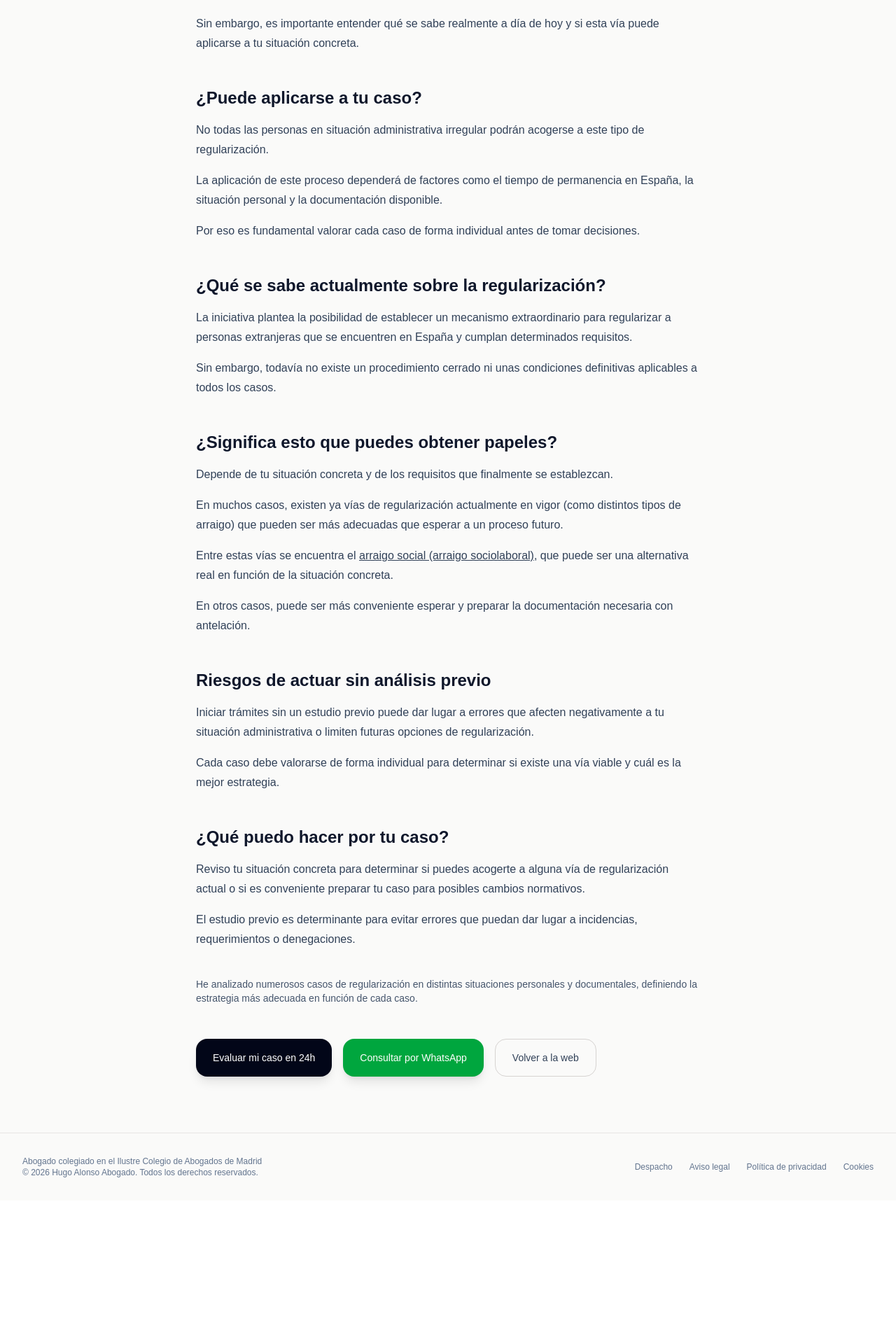
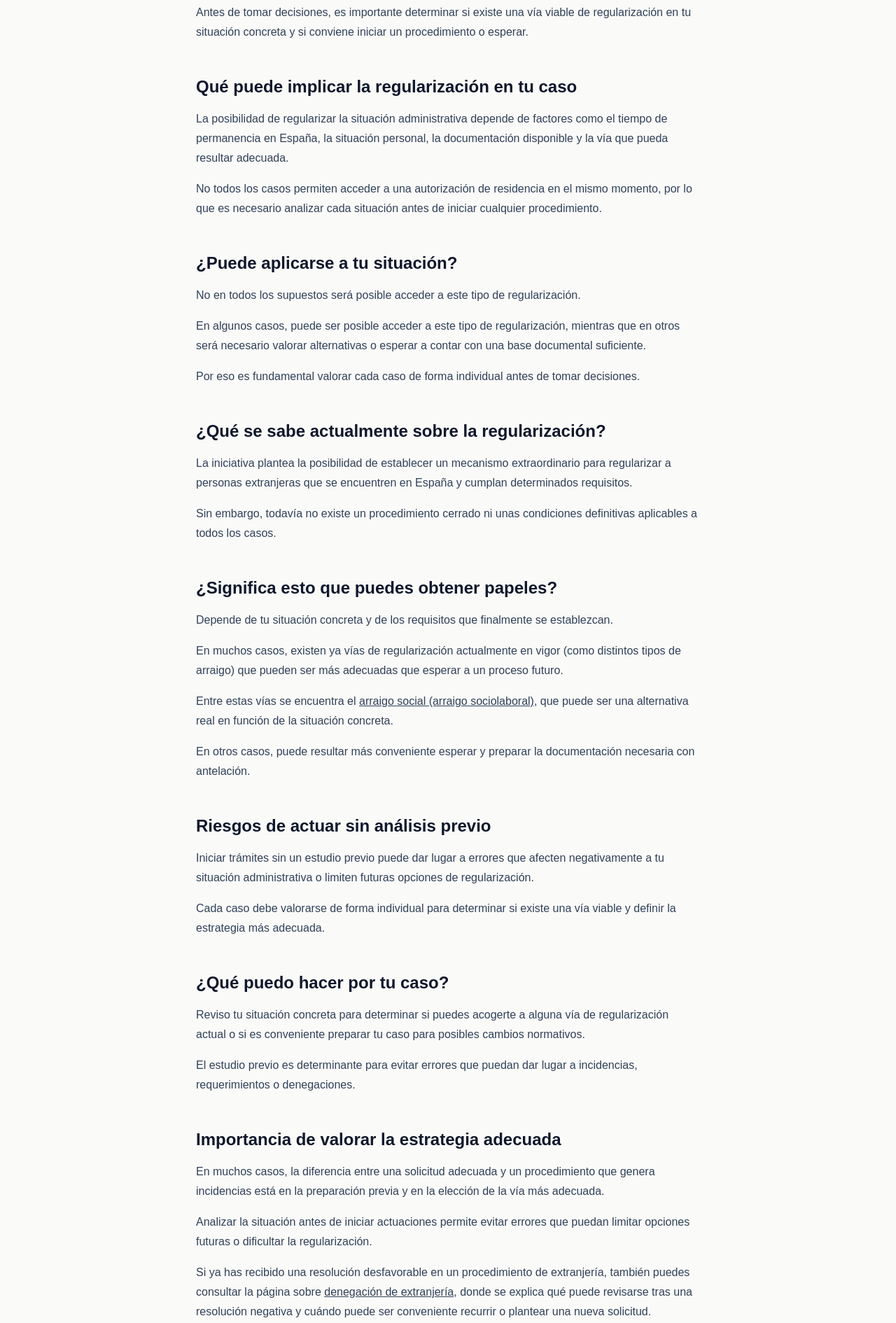
Before and after one commit to HugoAG73/hugo-alonso-web, a Next.js app: page /regularizacion-espana in a window 1280 px wide. Shown: the part 370-2260 px from the top of the page at 70% size. Before the commit the page ends 2085 px from the top, so only its background shows below. Built offline with nearby package versions, Linux system fonts and the light colour scheme.

Commit message:
Ajustes finales completos para 10

```diff
--- a/app/arraigo-social/page.tsx
+++ b/app/arraigo-social/page.tsx
@@ -104,9 +104,9 @@ export default function ArraigoSocialPage() {
 
         <p className="mt-4 text-base leading-7 text-slate-700">
           También puedes consultar información sobre la{" "}
- 	<a href="/regularizacion-espana" className="underline">
-    	  regularización en España
-  	</a>, ya que en algunos casos puede ser más adecuado analizar esa vía antes de iniciar un procedimiento de arraigo.
+          <a href="/regularizacion-espana" className="underline">
+            regularización en España
+          </a>, ya que en algunos casos puede ser más adecuado analizar esa vía antes de iniciar un procedimiento de arraigo.
 	</p>
 
         <p className="mt-4 text-base leading-7 text-slate-700">
@@ -136,6 +136,13 @@ export default function ArraigoSocialPage() {
         <p className="mt-4 text-base leading-7 text-slate-700">
           Si tienes dudas sobre si cumples los requisitos o sobre cómo plantear el procedimiento, puedes solicitar una revisión inicial de tu caso.
         </p>
+
+        <p className="mt-4 text-base leading-7 text-slate-700">
+          Si ya has recibido una resolución desfavorable en extranjería, también puedes consultar información sobre la{" "}
+          <a href="/denegacion-extranjeria" className="underline">
+            denegación de extranjería
+          </a>, ya que en algunos casos conviene valorar si resulta más adecuado recurrir o replantear la estrategia.
+          </p>
 
         {/* CTA */}
         <div className="mt-12 flex flex-col gap-4 sm:flex-row">
--- a/app/denegacion-extranjeria/page.tsx
+++ b/app/denegacion-extranjeria/page.tsx
@@ -22,13 +22,13 @@ export default function DenegacionExtranjeriaPage() {
       {/* CONTENIDO */}
       <section className="mx-auto max-w-3xl px-6 py-20">
         <h1 className="text-4xl font-semibold tracking-tight text-slate-950">
-          Denegación de extranjería: qué hacer tras una resolución desfavorable
+          Denegación de extranjería: ¿qué hacer tras una resolución desfavorable?
         </h1>
 
         <p className="mt-8 text-base leading-7 text-slate-700">
           Si has recibido una denegación en tu solicitud de residencia,
           regularización o arraigo, es importante revisar la resolución y
-          valorar con precisión qué opciones existen en tu caso.
+          valorar con precisión qué opciones pueden existir en tu caso.
         </p>
 
         <p className="mt-4 text-base leading-7 text-slate-700">
@@ -44,7 +44,7 @@ export default function DenegacionExtranjeriaPage() {
         <p className="mt-4 text-base leading-7 text-slate-700">
           Tras recibir una resolución desfavorable, lo primero es analizar los
           motivos concretos de la denegación y comprobar qué plazo existe para
-          reaccionar.
+          actuar.
         </p>
 
         <p className="mt-4 text-base leading-7 text-slate-700">
@@ -106,7 +106,7 @@ export default function DenegacionExtranjeriaPage() {
         <p className="mt-4 text-base leading-7 text-slate-700">
           Antes de interponer un recurso, conviene valorar si existen argumentos
           sólidos, si la documentación permite sostener la impugnación y si esa
-          vía ofrece una posibilidad real de mejorar la situación.
+          vía ofrece una posibilidad real de modificar el resultado.
         </p>
 
         <h2 className="mt-12 text-2xl font-semibold text-slate-900">
@@ -161,7 +161,7 @@ export default function DenegacionExtranjeriaPage() {
             regularización en España
           </a>
           , ya que en determinados supuestos puede ser más adecuado replantear la
-          vía antes de continuar.
+          estrategia antes de continuar.
         </p>
 
         <h2 className="mt-12 text-2xl font-semibold text-slate-900">
@@ -181,7 +181,7 @@ export default function DenegacionExtranjeriaPage() {
 
         <p className="mt-4 text-base leading-7 text-slate-700">
           Si necesitas valorar qué puede hacerse tras una denegación de
-          extranjería, puedes solicitar una revisión inicial de tu caso.
+          extranjería, puedes solicitar una revisión inicial para valorar las opciones disponibles en tu caso.
         </p>
 
         {/* CTA */}
--- a/app/page.tsx
+++ b/app/page.tsx
@@ -155,7 +155,7 @@ export default function Home() {
 
             <div className="mt-8 space-y-2 text-sm text-slate-600">
               <p>
-                Puedes ampliar información sobre algunas de las vías y escenarios más habituales:
+                Puedes ampliar información sobre algunas de las principales vías y sobre situaciones frecuentes en extranjería:
               </p>
 
               <div className="flex flex-col gap-1 underline">
@@ -165,6 +165,10 @@ export default function Home() {
 
                 <a href="/arraigo-social">
                   Arraigo social (arraigo sociolaboral): cómo funciona
+                </a>
+
+                <a href="/denegacion-extranjeria">
+                  Denegación de extranjería: qué hacer tras una resolución desfavorable
                 </a>
               </div>
             </div>
--- a/app/regularizacion-espana/page.tsx
+++ b/app/regularizacion-espana/page.tsx
@@ -24,27 +24,39 @@ export default function RegularizacionPage() {
       <section className="mx-auto max-w-3xl px-6 py-20">
 
         <h1 className="text-4xl font-semibold tracking-tight text-slate-950">
-          Regularización en España: cómo obtener papeles y si puedes beneficiarte del nuevo proceso
+          Regularización en España: ¿qué opciones existen en tu caso y cuál puede ser viable?
         </h1>
 
-        <p className="mt-0 text-base leading-7 text-slate-700">
-          Muchas personas se preguntan si podrán obtener papeles en España a través de la llamada regularización extraordinaria.
-	</p>
+        <p className="mt-6 text-base leading-7 text-slate-700">
+          La regularización en España no responde a un único procedimiento. Existen distintas vías, cada una con requisitos y condiciones específicas que deben analizarse en función de cada caso.
+        </p>
 
         <p className="mt-4 text-base leading-7 text-slate-700">
-	  Sin embargo, es importante entender qué se sabe realmente a día de hoy y si esta vía puede aplicarse a tu situación concreta.
+          Antes de tomar decisiones, es importante determinar si existe una vía viable de regularización en tu situación concreta y si conviene iniciar un procedimiento o esperar.
+        </p>
+
+        <h2 className="mt-12 text-2xl font-semibold text-slate-900">
+          Qué puede implicar la regularización en tu caso
+        </h2>
+
+        <p className="mt-4 text-base leading-7 text-slate-700">
+          La posibilidad de regularizar la situación administrativa depende de factores como el tiempo de permanencia en España, la situación personal, la documentación disponible y la vía que pueda resultar adecuada.
+        </p>
+
+        <p className="mt-4 text-base leading-7 text-slate-700">
+          No todos los casos permiten acceder a una autorización de residencia en el mismo momento, por lo que es necesario analizar cada situación antes de iniciar cualquier procedimiento.
         </p>
 
 	<h2 className="mt-12 text-2xl font-semibold text-slate-900">
- 	 ¿Puede aplicarse a tu caso?
+          ¿Puede aplicarse a tu situación?
 	</h2>
 
 	<p className="mt-4 text-base leading-7 text-slate-700">
-  	  No todas las personas en situación administrativa irregular podrán acogerse a este tipo de regularización.
+  	  No en todos los supuestos será posible acceder a este tipo de regularización.
 	</p>
 
 	<p className="mt-4 text-base leading-7 text-slate-700">
-  	  La aplicación de este proceso dependerá de factores como el tiempo de permanencia en España, la situación personal y la documentación disponible.
+  	  En algunos casos, puede ser posible acceder a este tipo de regularización, mientras que en otros será necesario valorar alternativas o esperar a contar con una base documental suficiente.
 	</p>
 
 	<p className="mt-4 text-base leading-7 text-slate-700">
@@ -83,7 +95,7 @@ export default function RegularizacionPage() {
 	</p>
 
         <p className="mt-4 text-base leading-7 text-slate-700">
-          En otros casos, puede ser más conveniente esperar y preparar la documentación necesaria con antelación.
+          En otros casos, puede resultar más conveniente esperar y preparar la documentación necesaria con antelación.
         </p>
 
         <h2 className="mt-12 text-2xl font-semibold text-slate-900">
@@ -95,7 +107,7 @@ export default function RegularizacionPage() {
         </p>
 
         <p className="mt-4 text-base leading-7 text-slate-700">
-          Cada caso debe valorarse de forma individual para determinar si existe una vía viable y cuál es la mejor estrategia.
+          Cada caso debe valorarse de forma individual para determinar si existe una vía viable y definir la estrategia más adecuada.
         </p>
 
         <h2 className="mt-12 text-2xl font-semibold text-slate-900">
@@ -110,9 +122,24 @@ export default function RegularizacionPage() {
           El estudio previo es determinante para evitar errores que puedan dar lugar a incidencias, requerimientos o denegaciones.
         </p>
 
-	<p className="mt-10 text-sm text-slate-600">
- 	  He analizado numerosos casos de regularización en distintas situaciones personales y documentales, definiendo la estrategia más adecuada en función de cada caso.
-	</p>
+        <h2 className="mt-12 text-2xl font-semibold text-slate-900">
+          Importancia de valorar la estrategia adecuada
+        </h2>
+
+        <p className="mt-4 text-base leading-7 text-slate-700">
+          En muchos casos, la diferencia entre una solicitud adecuada y un procedimiento que genera incidencias está en la preparación previa y en la elección de la vía más adecuada.
+        </p>
+
+        <p className="mt-4 text-base leading-7 text-slate-700">
+          Analizar la situación antes de iniciar actuaciones permite evitar errores que puedan limitar opciones futuras o dificultar la regularización.
+        </p>
+
+        <p className="mt-4 text-base leading-7 text-slate-700">
+          Si ya has recibido una resolución desfavorable en un procedimiento de extranjería, también puedes consultar la página sobre{" "}
+          <a href="/denegacion-extranjeria" className="underline">
+            denegación de extranjería
+          </a>, donde se explica qué puede revisarse tras una resolución negativa y cuándo puede ser conveniente recurrir o plantear una nueva solicitud.
+        </p>
 
         {/* CTA */}
         <div className="mt-12 flex flex-col gap-4 sm:flex-row">
@@ -121,7 +148,7 @@ export default function RegularizacionPage() {
             href="/#contacto"
             className="inline-flex items-center justify-center rounded-2xl bg-slate-950 px-6 py-4 text-sm font-medium text-white shadow-lg transition hover:-translate-y-0.5"
           >
-            Evaluar mi caso en 24h
+            Solicitar revisión de mi caso
           </a>
 
           <a
```
